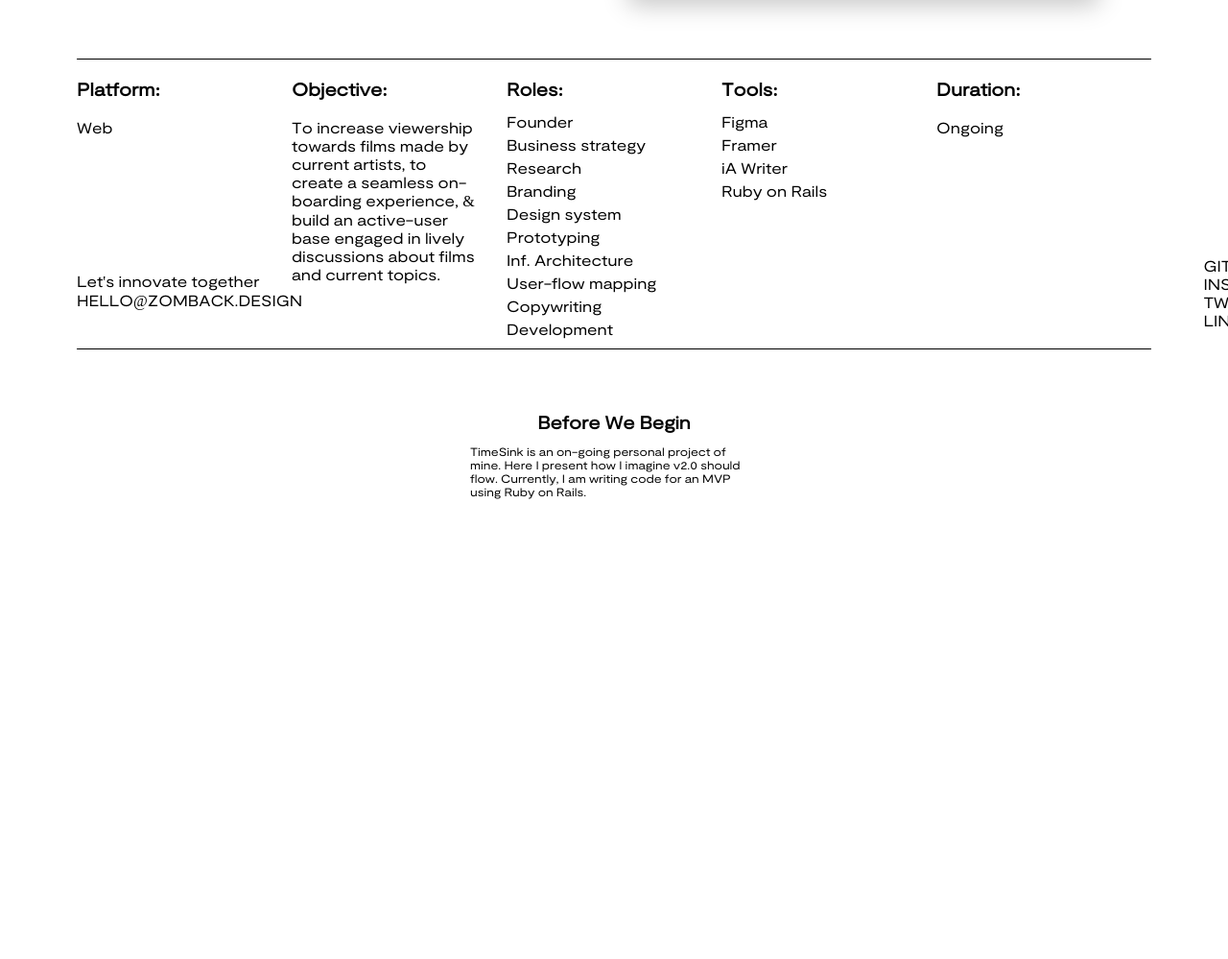
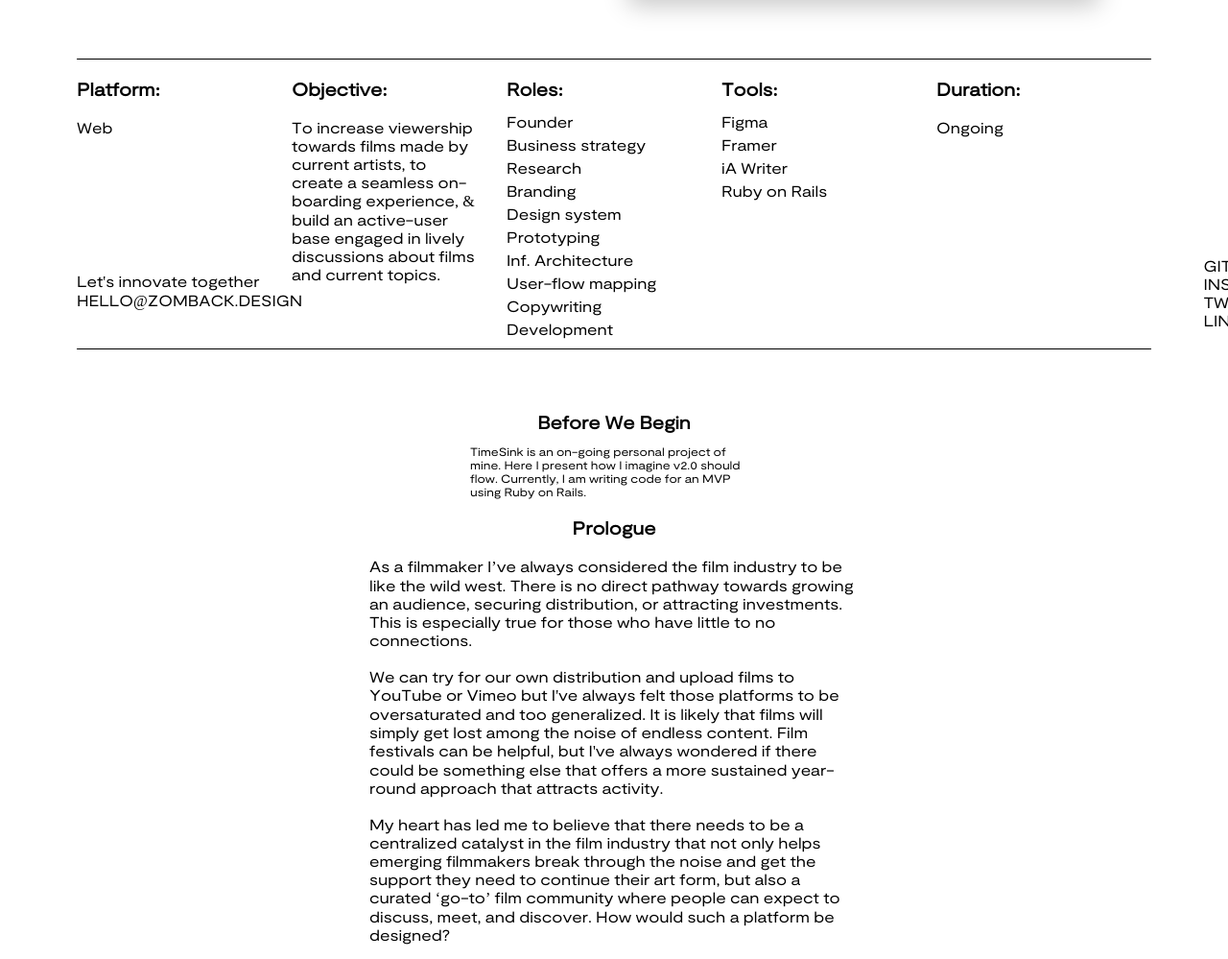
Before and after one commit to aaronzomback/design-portfolio, a Jekyll site: the page built from timesink.html, in a window 1280 px wide, cut to the strip 559-1558 px from the top of the page. Shown: the whole strip at 96% size. Built offline with Jekyll 4.4.1, drawn with Linux system fonts in a browser that asks for light colours; before the commit the page ends 1090 px from its top, so only the background shows below that.

Commit message:
prologue

```diff
--- a/assets/css/app.scss
+++ b/assets/css/app.scss
@@ -248,6 +248,15 @@ section.before-we-begin {
 
 }
 
+section.prologue {
+  div.prologue-text{
+    width: 510px;
+    margin-left: auto;
+    margin-right: auto;
+  }
+
+}
+
 
 footer {
 position: fixed;
--- a/timesink.html
+++ b/timesink.html
@@ -63,3 +63,14 @@ title: timesink
     <p>TimeSink is an on-going personal project of mine. Here I present how I imagine v2.0 should flow. Currently, I am writing code for an MVP using Ruby on Rails.</p>
   </div>
 </section>
+
+<section class="prologue">
+  <div class="prologue-text">
+    <h1 style="text-align:center">Prologue</h1>
+    <p>As a filmmaker I’ve always considered the film industry to be like the wild west. There is no direct pathway towards growing an audience, securing distribution, or attracting investments. This is especially true for those who have little to no connections. <br> <br>
+
+  We can try for our own distribution and upload films to YouTube or Vimeo but I've always felt those platforms to be oversaturated and too generalized. It is likely that films will simply get lost among the noise of endless content. Film festivals can be helpful, but I've always wondered if there could be something else that offers a more sustained year-round approach that attracts activity. <br> <br>
+
+  My heart has led me to believe that there needs to be a centralized catalyst in the film industry that not only helps emerging filmmakers break through the noise and get the support they need to continue their art form, but also a curated ‘go-to’ film community where people can expect to discuss, meet, and discover. How would such a platform be designed?</p>
+  </div>
+</section>
```
